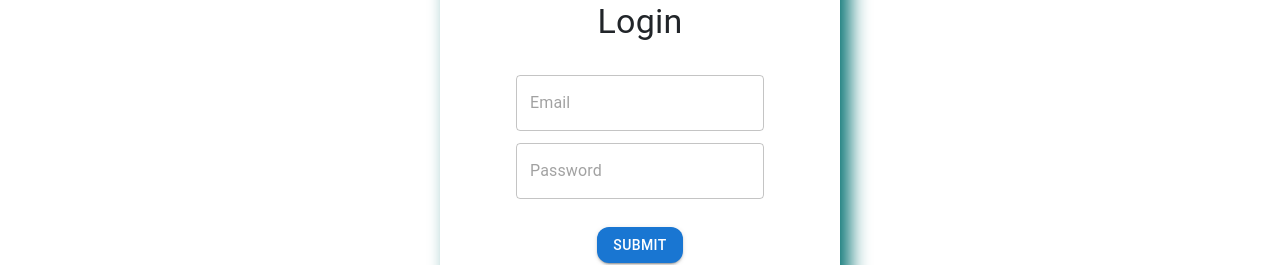
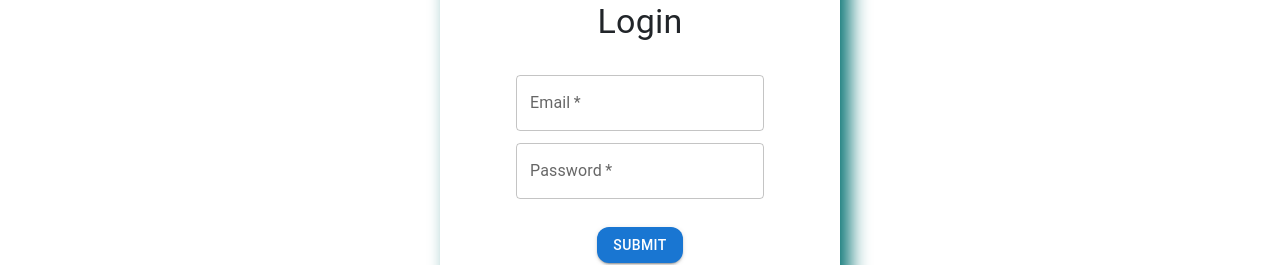
Before and after one commit to nagarajan091792/blog-app-client, a React (Create React App) app: page /login in a window 1280 px wide. Shown: the part 151-416 px from the top of the page. Built offline with nearby package versions, Linux system fonts and the light colour scheme; no server answers.

Commit message:
Update Login.js

```diff
--- a/src/components/Login.js
+++ b/src/components/Login.js
@@ -59,10 +59,12 @@ const Login = () => {
           {/* <TextField  placeholder='Name' margin='dense'/> */}
           <TextField type='email' placeholder='Email' margin='dense' name="email"
             onChange={formik.handleChange}
-            value={formik.values.email} required />
+            value={formik.values.email} variant="outlined"
+            label='Email' required />
           <TextField type='password' placeholder='Password' margin='dense' name="password"
             onChange={formik.handleChange}
-            value={formik.values.password} required />
+            value={formik.values.password} variant="outlined"
+            label='Password' required />
           <Button type='submit' value='Login' variant='contained' sx={{ borderRadius: 3, marginTop: 3 }}>Submit</Button>
           <ToastContainer />
           <Button LinkComponent={Link} to='/signup' sx={{ borderRadius: 3, marginTop: 3 }}>Create an Account</Button>
```
